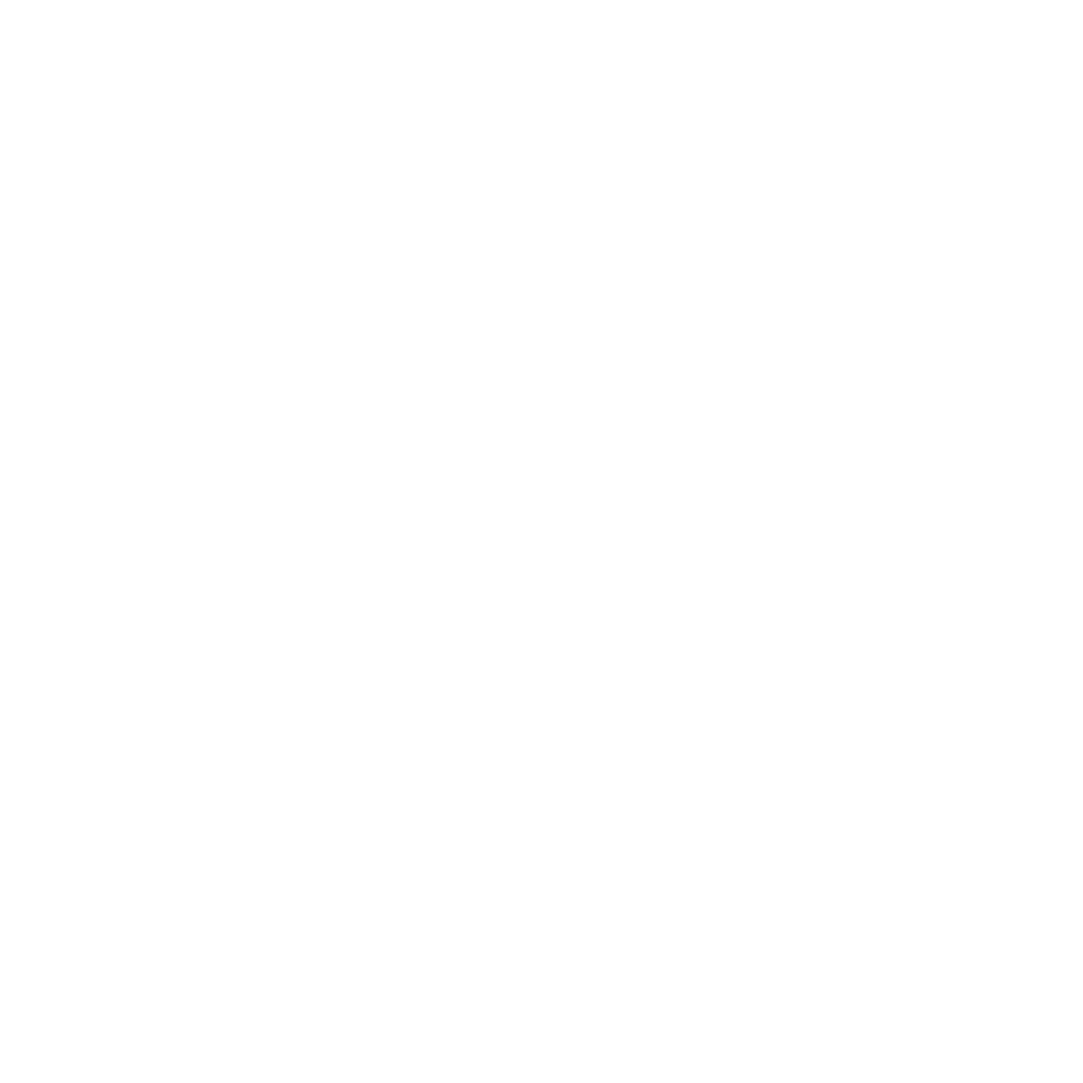
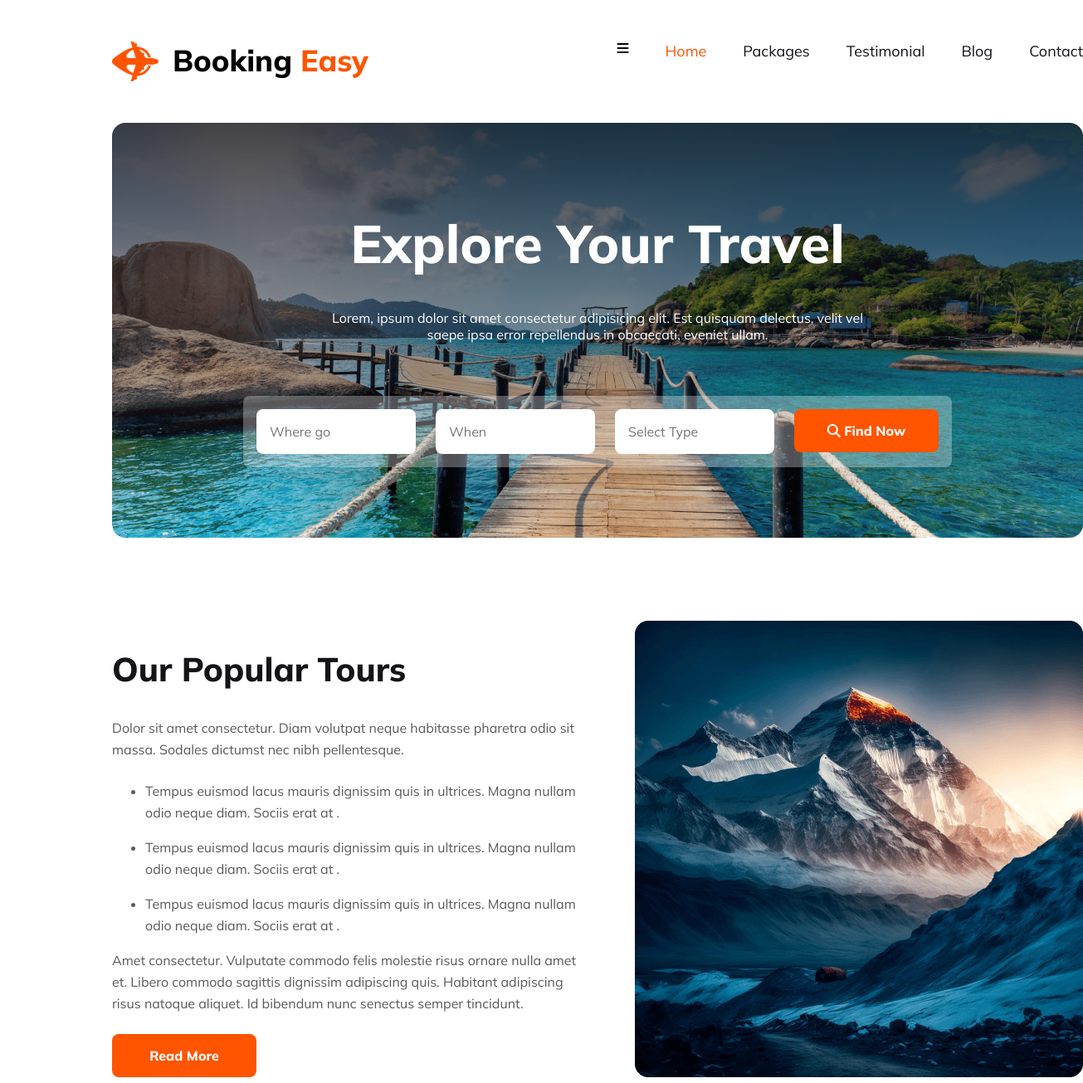
Before and after one commit to Md-Shohanul-Islam/B9A2-Booking-Easy, a plain HTML site: page index.html in a window 1280 px wide. Shown: the whole page at 83% size, 1305 px wide, since content can reach past the window. Before the commit the page ends 800 px from the top, so only its background shows below. Drawn offline with Linux system fonts and the light colour scheme.

Commit message:
our popular tours added

```diff
--- a/Style/style.css
+++ b/Style/style.css
@@ -0,0 +1,122 @@
+/* common style  */
+/* font Mulish from google font */
+@import url('https://fonts.googleapis.com/css2?family=Mulish:wght@400;800&display=swap');
+
+*{
+    font-family: 'Mulish', sans-serif;
+}
+body{
+    margin: 0;
+    padding: 0;
+}
+
+.color{
+    color:  #131318;
+}
+.t-color{
+    color: #FF5400;
+}
+.btn-1{
+    width: 174px;
+    height: 52px;
+    border-radius: 8px;
+    background: #FF5400;
+    color: #FFF;
+    border: none;
+    text-align: center;
+    font-size: 16px;
+    font-weight: 700;
+}
+.title{
+    color: #131318;
+    font-size: 40px;
+    font-weight: 800;
+}
+.description{
+    color: rgba(19, 19, 24, 0.70);
+    font-size: 16px;
+    font-weight: 400;
+    line-height: 26px;
+}
+
+/* header related styles  */
+header{
+    margin: 50px 135px;
+    width: 1170px;
+    text-align: center;
+}
+/* nav related styles  */
+nav{
+    display: flex;
+    justify-content: space-between;
+    margin-bottom: 50px;
+}
+.logo{
+    display: flex;
+    gap: 17px;
+}
+nav h3{
+    font-size: 36px;
+    font-weight: 800;
+    margin: 0;
+}
+.menu{
+    display: flex;
+    gap: 44px;
+}
+.menu a{
+    text-decoration: none;
+    font-size: 18px;
+    font-weight: 400;
+}
+.header{
+    background-image: linear-gradient(180deg, rgba(19, 19, 24, 0.80) 0%, rgba(19, 19, 24, 0) 100%), url(../Images/Group\ 13\ \(1\)\ \(1\).png);
+    background-repeat: no-repeat;
+    border-radius: 16px;
+    height: 500px;
+}
+header h1{
+    color: #FFF;
+    font-size: 64px;
+    font-weight: 800;
+    margin: 0;
+    padding: 105px 287px 0;
+}
+header p{
+    color: #FFF;
+    font-size: 16px;
+    font-weight: 400;
+    padding: 24px 247px 48px;
+}
+.search{
+    background: rgba(255, 255, 255, 0.30);
+    padding: 16px;
+    display: inline-flex;
+    gap: 24px;
+    border-radius: 8px;
+    justify-content: center;
+}
+.search input{
+    width: 174px;
+    height: 52px;
+    border-radius: 8px;
+    background: #FFF;
+    border: none;
+    padding-left: 16px;
+    color: rgba(19, 19, 24, 0.50);
+    font-size: 16px;
+    font-weight: 400;
+}
+/* our popular tours related styles  */
+.tours{
+    width: 1170px;
+    margin: 100px 135px;
+    gap: 50px;
+    display: flex;
+}
+.popular-tours ul li{
+    margin-bottom: 16px;
+}
+.popular-tours p{
+    margin-bottom: 24px;
+}
--- a/index.html
+++ b/index.html
@@ -4,9 +4,65 @@
     <meta charset="UTF-8">
     <meta name="viewport" content="width=device-width, initial-scale=1.0">
     <title>Booking Easy</title>
+
+    <script src="https://kit.fontawesome.com/58938f6c76.js" crossorigin="anonymous"></script>
+
     <link rel="stylesheet" href="./Style/style.css">
 </head>
 <body>
+        <!-- header start  -->
+    <header>
+        <nav>
+            <div class="logo">
+                <img src="./Images/Group 40071 (2).png" alt="">
+                <H3>Booking <span class="t-color">Easy</span></H3>
+            </div>
+            <div class="menu">
+                <i class="fa-solid fa-bars"></i>
+                <a class="t-color" href="">Home</a>
+                <a class="color" href="">Packages</a>
+                <a class="color" href="">Testimonial</a>
+                <a class="color" href="">Blog</a>
+                <a class="color" href="">Contact</a>
+            </div>
+        </nav>
+        <section class="header">
+            <h1>Explore Your Travel</h1>
+            <p>Lorem, ipsum dolor sit amet consectetur adipisicing elit. Est quisquam delectus, velit vel saepe ipsa error repellendus in obcaecati, eveniet ullam.</p>
+            <div class="search">
+                <input type="text" placeholder="Where go">
+                <input type="text" placeholder="When">
+                <input type="text" placeholder="Select Type">
+                <button class="btn-1"><i class="fa-solid fa-magnifying-glass"></i> Find Now</button>
+            </div>
+        </section>
+    </header>
+    <!-- main start  -->
+    <main>
+        <!-- our popular tours start -->
+        <section class="tours">
+            <div class="popular-tours">
+                <h2 class="title">Our Popular Tours</h2>
+                <p class="description">Dolor sit amet consectetur. Diam volutpat neque habitasse pharetra odio sit massa. Sodales dictumst nec nibh pellentesque.
+                </p>
+                <ul class="description">
+                    <li>Tempus euismod lacus mauris dignissim quis in ultrices. Magna nullam odio neque diam. Sociis erat at .</li>
+                    <li>Tempus euismod lacus mauris dignissim quis in ultrices. Magna nullam odio neque diam. Sociis erat at .</li>
+                    <li>Tempus euismod lacus mauris dignissim quis in ultrices. Magna nullam odio neque diam. Sociis erat at .</li>
+                </ul>
+                <p class="description">
+                    Amet consectetur. Vulputate commodo felis molestie risus
+                    ornare nulla amet et. Libero commodo sagittis dignissim adipiscing quis. Habitant adipiscing risus natoque aliquet. Id bibendum nunc senectus semper tincidunt.
+                </p>
+                <button class="btn-1">Read More</button>
+            </div>
+            <div><img src="./Images/Rectangle 4.png" alt=""></div>
+        </section>
+    </main>
 
+    <!-- footer start  -->
+    <footer>
+
+    </footer>
 </body>
 </html>
```
